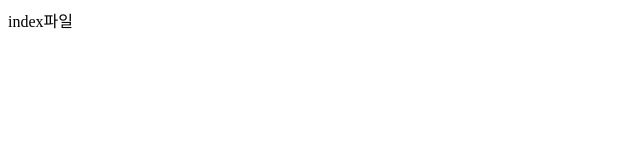
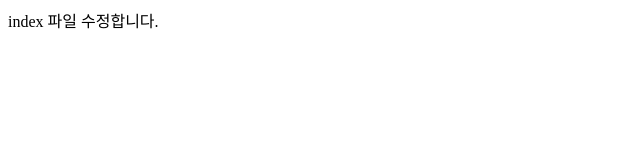
Before and after one commit to 2shinhy/Test2, a plain HTML site: page index.html in a window 1280 px wide. Shown: the whole page, without its empty margins (0-640 px from the left). Drawn offline with Linux system fonts and the light colour scheme.

Commit message:
내용수정

```diff
--- a/index.html
+++ b/index.html
@@ -7,6 +7,6 @@
     <title>Document</title>
 </head>
 <body>
-    index파일
+    index 파일 수정합니다.
 </body>
 </html>
```
